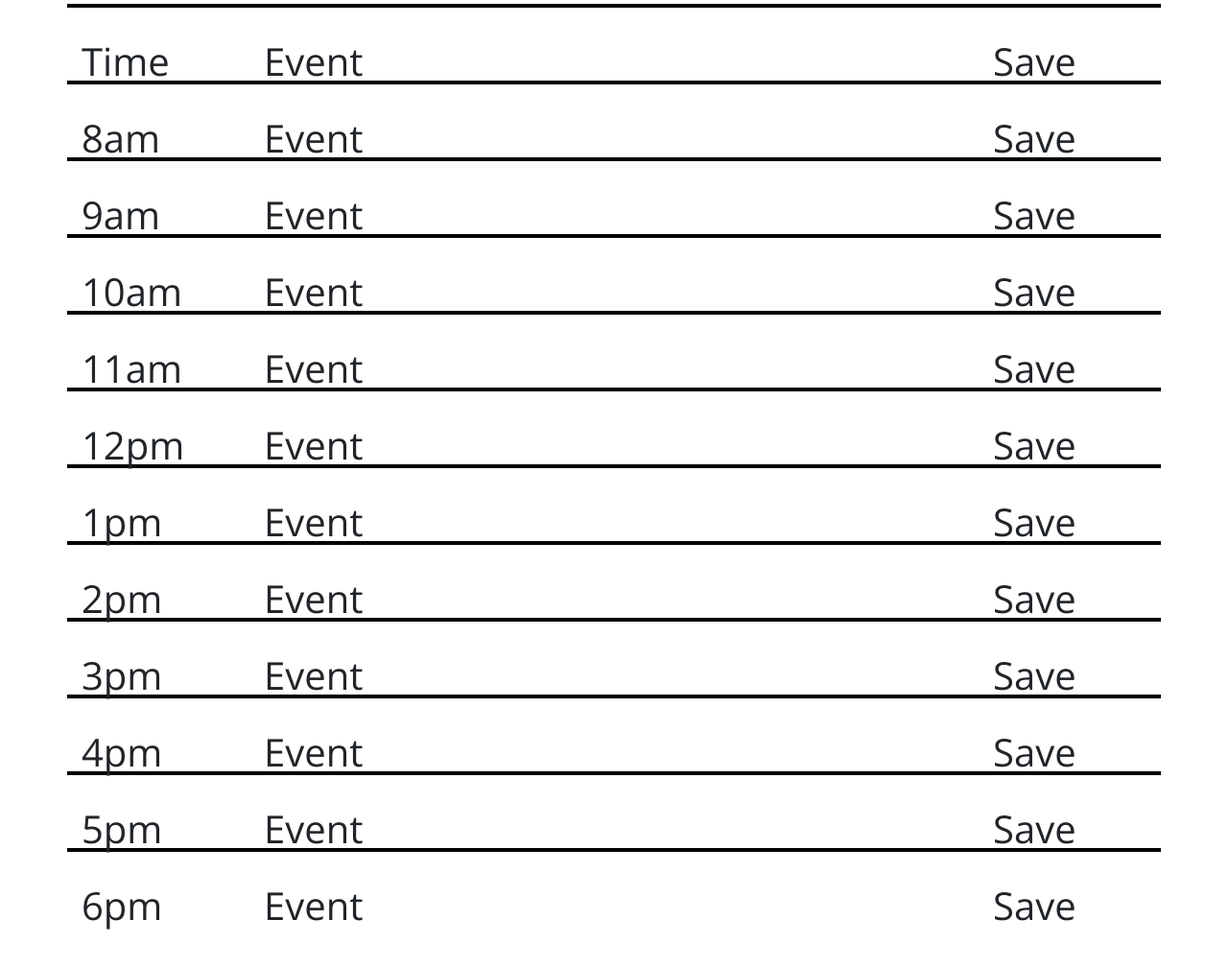
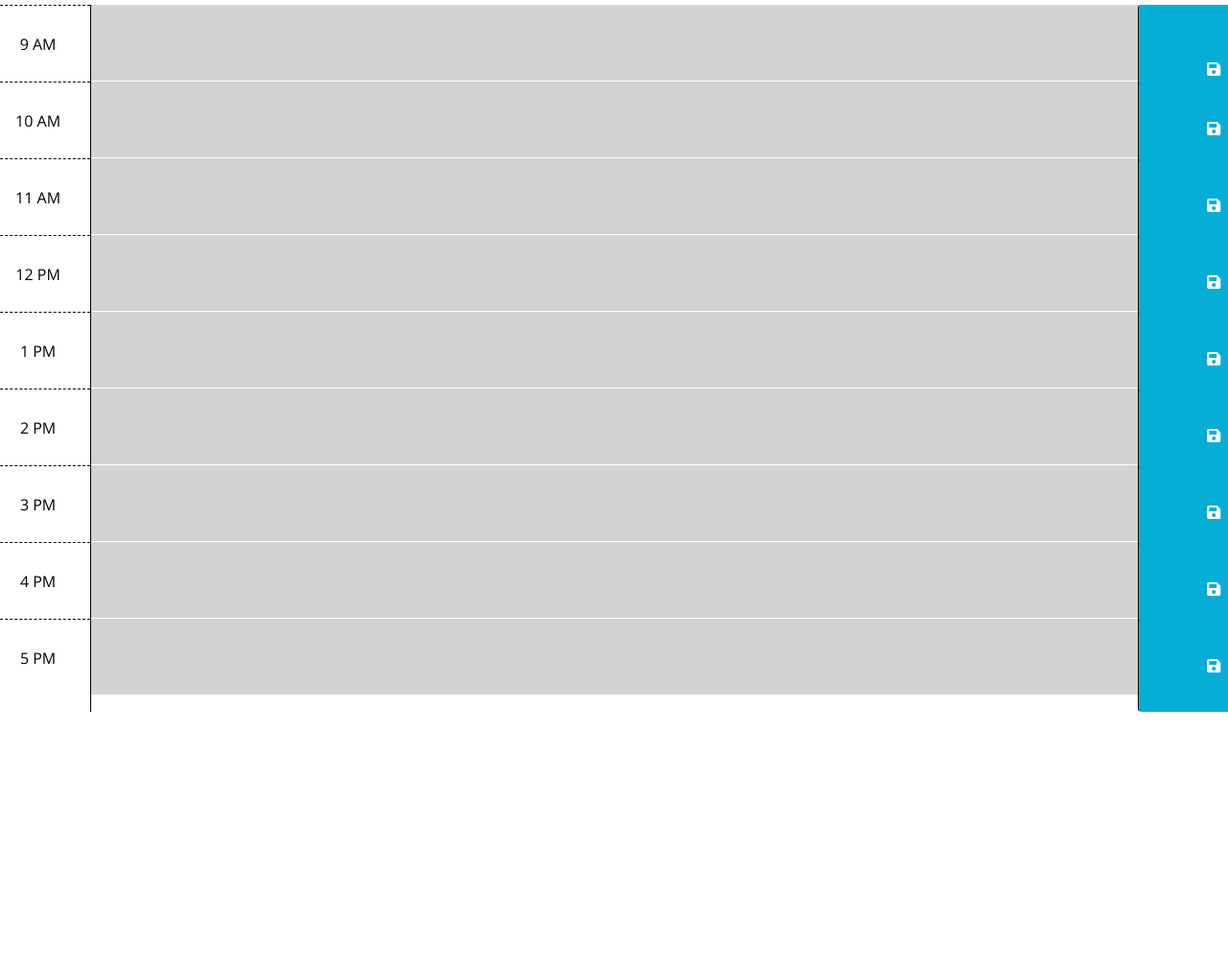
Before and after one commit to cristinaruiz21/WorkDayScheduler, a plain HTML site: page index.html in a window 1280 px wide. Shown: the part 332-1340 px from the top of the page at 96% size. After the commit the page ends 1077 px from the top, so only its background shows below. Drawn offline with nearby package versions, Linux system fonts and the light colour scheme.

Commit message:
Created a link for the save button to the local storage. Also created a color code for the past, present, and future time

```diff
--- a/index.html
+++ b/index.html
@@ -1,8 +1,8 @@
 <!DOCTYPE html>
 <html lang="en">
 <head>
-    <meta charset="UTF-8" />
-    <meta name="viewport" content="width=device-width, initial-scale=1.0" />
+    <meta charset="UTF-8">
+    <meta name="viewport" content="width=device-width, initial-scale=1.0">
     <meta http-equiv="X-UA-Compatible" content="ie=edge" />
     <link
       rel="stylesheet"
@@ -22,176 +22,140 @@
 
     <title>Work Day Scheduler</title>
 </head>
-
 <body>
     <header class="jumbotron">
         <h1 class="display-3">Work Day Scheduler</h1>
         <p class="lead">A simple calendar app for scheduling your work day</p>
         <p id="currentDay" class="lead"></p>
     </header>
-    <div class="container">
-      <!-- Timeblocks go here -->
-      <div class="row" id="row0">
-        <div class="col-md-2">
-          <h1>Time</h1>
+    <div class="row time-block" id="9">
+        <div class="col-md-1 hour">
+          <p>9 AM</p>
         </div>
-        <div class="col-md-8">
-          <h1>Event</h1>
+          <textarea class="description col-md-10"></textarea>
+          <button id="9am-save" class="saveBtn col-md-1 btn">
+            <!-- You can use i or span -->
+            <i class="fas fa-save"></i>
+          </button>
       </div>
-        <div class="col-md-2">
-          <h1>Save</h1>
+      <div class="row time-block" id="10">
+        <div class="col-md-1 hour">
+          <p>10 AM</p>
         </div>
+          <textarea class="description col-md-10"></textarea>
+          <button id="10am-save" class="saveBtn col-md-1 btn">
+            <i class="fas fa-save"></i>
+          </button>
       </div>
-      <div class="row" id="row8">
-        <div class="col-md-2" value="8:00:00">
-          <h1>8am</h1>
+      <div class="row time-block" id="11">
+        <div class="col-md-1 hour">
+          <p>11 AM</p>
         </div>
-        <div class="col-md-8">
-          <h1>Event</h1>
+          <textarea class="description col-md-10"></textarea>
+          <button id="11am-save" class="saveBtn col-md-1 btn">
+            <i class="fas fa-save"></i>
+          </button>
       </div>
-        <div class="col-md-2">
-          <h1>Save</h1>
+      <div class="row time-block" id="12">
+        <div class="col-md-1 hour">
+          <p>12 PM</p>
         </div>
+          <textarea class="description col-md-10"></textarea>
+          <button id="12pm-save" class="saveBtn col-md-1 btn">
+            <i class="fas fa-save"></i>
+          </button>
       </div>
-      <div class="row" id="row9">
-        <div class="col-md-2" value="9:00:00">
-          <h1>9am</h1>
+      <div class="row time-block" id="13">
+        <div class="col-md-1 hour">
+          <p>1 PM</p>
         </div>
-        <div class="col-md-8">
-          <h1>Event</h1>
+          <textarea class="description col-md-10"></textarea>
+          <button id="1pm-save" class="saveBtn col-md-1 btn">
+            <i class="fas fa-save"></i>
+          </button>
       </div>
-        <div class="col-md-2">
-          <h1>Save</h1>
+      <div class="row time-block" id="14">
+        <div class="col-md-1 hour">
+          <p>2 PM</p>
         </div>
+          <textarea class="description col-md-10"></textarea>
+          <button id="2pm-save" class="saveBtn col-md-1 btn">
+            <i class="fas fa-save"></i>
+          </button>
       </div>
-      <div class="row" id="row10">
-        <div class="col-md-2" value="10:00:00">
-          <h1>10am</h1>
+      <div class="row time-block" id="15">
+        <div class="col-md-1 hour">
+          <p>3 PM</p>
         </div>
-        <div class="col-md-8">
-          <h1>Event</h1>
+          <textarea class="description col-md-10"></textarea>
+          <button id="3pm-save" class="saveBtn col-md-1 btn">
+            <i class="fas fa-save"></i>
+          </button>
       </div>
-        <div class="col-md-2">
-          <h1>Save</h1>
+      <div class="row time-block" id="16">
+        <div class="col-md-1 hour">
+          <p>4 PM</p>
         </div>
+          <textarea class="description col-md-10"></textarea>
+          <button id="4pm-save" class="saveBtn col-md-1 btn">
+            <i class="fas fa-save"></i>
+          </button>
       </div>
-      <div class="row" id="row11">
-        <div class="col-md-2" value="11:00:00">
-          <h1>11am</h1>
+      <div class="row time-block" id="17">
+        <div class="col-md-1 hour">
+          <p>5 PM</p>
         </div>
-        <div class="col-md-8">
-          <h1>Event</h1>
+          <textarea class="description col-md-10"></textarea>
+          <button id="5pm-save" class="saveBtn col-md-1 btn">
+            <i class="fas fa-save"></i>
+          </button>
       </div>
-        <div class="col-md-2">
-          <h1>Save</h1>
-        </div>
-      </div>
-      <div class="row" id="row12">
-        <div class="col-md-2" value="12:00:00">
-          <h1>12pm</h1>
-        </div>
-        <div class="col-md-8">
-          <h1>Event</h1>
-        </div>
-        <div class="col-md-2">
-          <h1>Save</h1>
-        </div>
-      </div>
-      <div class="row" id="row1">
-        <div class="col-md-2" value="1:00:00">
-          <h1>1pm</h1>
-        </div>
-        <div class="col-md-8">
-          <h1>Event</h1>
-        </div>
-        <div class="col-md-2">
-          <h1>Save</h1>
-        </div>
-      </div>
-      <div class="row" id="row2">
-        <div class="col-md-2" value="2:00:00">
-          <h1>2pm</h1>
-        </div>
-        <div class="col-md-8">
-          <h1>Event</h1>
-        </div>
-        <div class="col-md-2">
-          <h1>Save</h1>
-        </div>
-      </div>
-      <div class="row" id="row3">
-        <div class="col-md-2" value="3:00:00">
-          <h1>3pm</h1>
-        </div>
-        <div class="col-md-8">
-          <h1>Event</h1>
-        </div>
-        <div class="col-md-2">
-          <h1>Save</h1>
-        </div>
-      </div>
-      <div class="row" id="row4">
-        <div class="col-md-2" value="4:00:00">
-          <h1>4pm</h1>
-        </div>
-        <div class="col-md-8">
-          <h1>Event</h1>
-        </div>
-        <div class="col-md-2">
-          <h1>Save</h1>
-        </div>
-      </div>
-      <div class="row" id="row5">
-        <div class="col-md-2" value="5:00:00">
-          <h1>5pm</h1>
-        </div>
-        <div class="col-md-8">
-          <h1>Event</h1>
-        </div>
-        <div class="col-md-2">
-          <h1>Save</h1>
-        </div>
-      </div>
-      <div class="row" id="row6">
-        <div class="col-md-2" value="6:00:00">
-          <h1>6pm</h1>
-        </div>
-        <div class="col-md-8">
-          <h1>Event</h1>
-        </div>
-        <div class="col-md-2">
-          <h1>Save</h1>
-        </div>
-      </div>
-    </div>
-
     <script src="https://code.jquery.com/jquery-3.4.1.min.js"></script>
     <script src="https://cdnjs.cloudflare.com/ajax/libs/moment.js/2.24.0/moment.min.js"></script>
     <script type="text/javascript">
-
     $("#currentDay").text(moment().format('MMMM Do YYYY, h:mm:ss a'));
 
-    var value = $("value");
-    var time = moment().format('h:mm:ss');
-
-    function color(){
-      if (value < time){
-      $("row").css("background-color", "#d3d3d3");
-    }
-    if (value === time){
-      $("row").css("background-color", "#ff6961");
-    }
-    if (value > time){
-      $("row").css("background-color", "#77dd77");
-    }
+      function saveInput(){
+        var textValue = $(this).siblings(".description").val();
+        var time = $(this).parent().attr("id");
+        console.log(textValue, time);
+        // (Key, Value)
+        localStorage.setItem(time, textValue);
       }
 
+      function backgroundColor(){
+        var currentTime = moment().hours()
+        console.log(currentTime);
+        $(".time-block").each(function(){
+          var id = $(this).attr("id");
+          if (id < currentTime){
+            $(this).addClass("past");
+          }
+          else if (id > currentTime){
+            $(this).removeClass("past");
+            $(this).addClass("future");
+          }
+          else {
+            $(this).removeClass("past");
+            $(this).removeClass("future");
+            $(this).addClass("present");
+          }
+        })
+      }
+      backgroundColor()
 
+      $("#9 .description").val(localStorage.getItem("9"));
+      $("#10 .description").val(localStorage.getItem("10"));
+      $("#11 .description").val(localStorage.getItem("11"));
+      $("#12 .description").val(localStorage.getItem("12"));
+      $("#13 .description").val(localStorage.getItem("13"));
+      $("#14 .description").val(localStorage.getItem("14"));
+      $("#15 .description").val(localStorage.getItem("15"));
+      $("#16 .description").val(localStorage.getItem("16"));
+      $("#17 .description").val(localStorage.getItem("17"));
 
-
-
+      $(".saveBtn").on("click", saveInput);
     </script>
-
 
 </body>
 </html>
--- a/style.css
+++ b/style.css
@@ -34,8 +34,6 @@ body {
   white-space: pre-wrap;
   height: 80px;
   border-top: 1px solid white;;
-    border-color: #000000;
-    border-width: 4px;
 }
 
 .hour {
@@ -71,8 +69,3 @@ body {
   font-size: 20px;
   transition: all .3s ease-in-out;
 }
-
-  .col-md-8{
-    border-color: #000000;
-    border-width: 4px;
-  }
```
Lines whose indentation alone changed are shown as unchanged.
